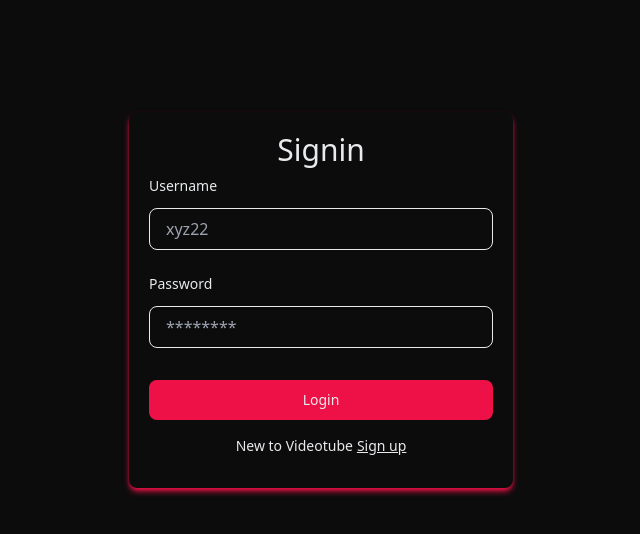
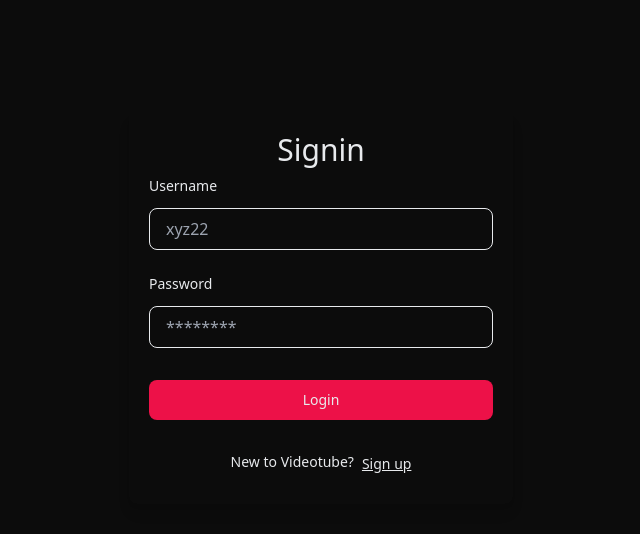
Before and after one commit to kavish224/vf, a React (Vite) app: page /signin in a window 1280 px wide. Shown: the top 534 px of the page, without its empty margins (319-959 px from the left). Built offline with nearby package versions, Linux system fonts and the light colour scheme.

Commit message:
improve signin

```diff
--- a/src/pages/Signin.jsx
+++ b/src/pages/Signin.jsx
@@ -1,25 +1,38 @@
-import { Link, useNavigate } from "react-router-dom"
-import { Button } from "../components/Button"
-import { Heading } from "../components/Heading"
-import { Input } from "../components/Input"
-import { SubHeading } from "../components/SubHeading"
-import { useEffect, useState } from "react"
-import axios from "axios"
-import { useRecoilState } from "recoil"
-import { authState } from "../recoil/authAtom"
+import { Link, useNavigate } from "react-router-dom";
+import { Button } from "../components/Button";
+import { Heading } from "../components/Heading";
+import { Input } from "../components/Input";
+import { SubHeading } from "../components/SubHeading";
+import { useState } from "react";
+import axios from "axios";
+import { useRecoilState } from "recoil";
+import { authState } from "../recoil/authAtom";
+
 export const Signin = () => {
     const [user, setUser] = useState("");
     const [password, setPassword] = useState("");
-    const [,setAuth] = useRecoilState(authState);
+    const [isLoading, setIsLoading] = useState(false);
+    const [errorMessage, setErrorMessage] = useState("");
+    const [, setAuth] = useRecoilState(authState);
     const navigate = useNavigate();
-    const handleLogin = async()=>{
+
+    const handleLogin = async () => {
+        if (!user || !password) {
+            setErrorMessage("Both username and password are required.");
+            return;
+        }
+        setIsLoading(true);
         try {
-            const response = await axios.post(`${import.meta.env.VITE_AWS_URL}/users/login`,
-                {username:user,password},
-                {withCredentials: true}
+            const response = await axios.post(
+                `${import.meta.env.VITE_AWS_URL}/users/login`,
+                { username: user, password },
+                { withCredentials: true }
             );
             if (response.status === 200 && response.data) {
-                const userResponse = await axios.get(`${import.meta.env.VITE_AWS_URL}/users/current-user`, {withCredentials: true});
+                const userResponse = await axios.get(
+                    `${import.meta.env.VITE_AWS_URL}/users/current-user`,
+                    { withCredentials: true }
+                );
                 setAuth({
                     isAuthenticated: true,
                     user: userResponse.data.data,
@@ -28,27 +41,51 @@
             }
         } catch (error) {
             console.error("Login failed", error);
-            alert("Login failed. Please check your username and password.");
+            setErrorMessage("Login failed. Please check your username and password.");
+        } finally {
+            setIsLoading(false);
         }
-    }
+    };
+
     return (
-        <div>
-            <div className="flex justify-center p-28 bg-black text-white min-h-screen">
-                <div className="flex flex-col w-full max-w-sm">
-                    <div className="rounded-lg w-full text-center p-5 shadow-x shadow-md">
-                        <Heading label={"Signin"} />
-                        <Input label={"Username"} placeholder={"xyz22"} onChange={(e)=>setUser(e.target.value)}/>
-                        <Input label={"Password"} placeholder={"********"} onChange={(e)=>setPassword(e.target.value)} type={"password"}/>
-                        <div className="pt-4">
-                            <Button label={"Login"} onClick={handleLogin}/>
-                        </div>
-                        <div className="flex items-center justify-center">
-                            <SubHeading label={"New to Videotube"}/>
-                            <Link to={"/signup"} className="block text-sm font-medium text-left py-2 mb-1 pl-1 underline">Sign up</Link>
-                        </div>
+        <div className="flex justify-center p-28 bg-black text-white min-h-screen">
+            <div className="flex flex-col w-full max-w-sm">
+                <div className="rounded-lg w-full text-center p-5 shadow-lg">
+                    <Heading label="Signin" />
+                    <Input
+                        label="Username"
+                        placeholder="xyz22"
+                        onChange={(e) => setUser(e.target.value)}
+                        aria-label="Username"
+                    />
+                    <Input
+                        label="Password"
+                        placeholder="********"
+                        onChange={(e) => setPassword(e.target.value)}
+                        type="password"
+                        aria-label="Password"
+                    />
+                    {errorMessage && (
+                        <p className="text-red-500 text-sm mt-2">{errorMessage}</p>
+                    )}
+                    <div className="pt-4">
+                        <Button
+                            label={isLoading ? "Logging in..." : "Login"}
+                            onClick={handleLogin}
+                            disabled={isLoading}
+                        />
+                    </div>
+                    <div className="flex items-center justify-center mt-4">
+                        <SubHeading label="New to Videotube?" />
+                        <Link
+                            to="/signup"
+                            className="text-sm font-medium underline ml-2 hover:text-gray-300"
+                        >
+                            Sign up
+                        </Link>
                     </div>
                 </div>
             </div>
         </div>
-    )
-}
+    );
+};
```
